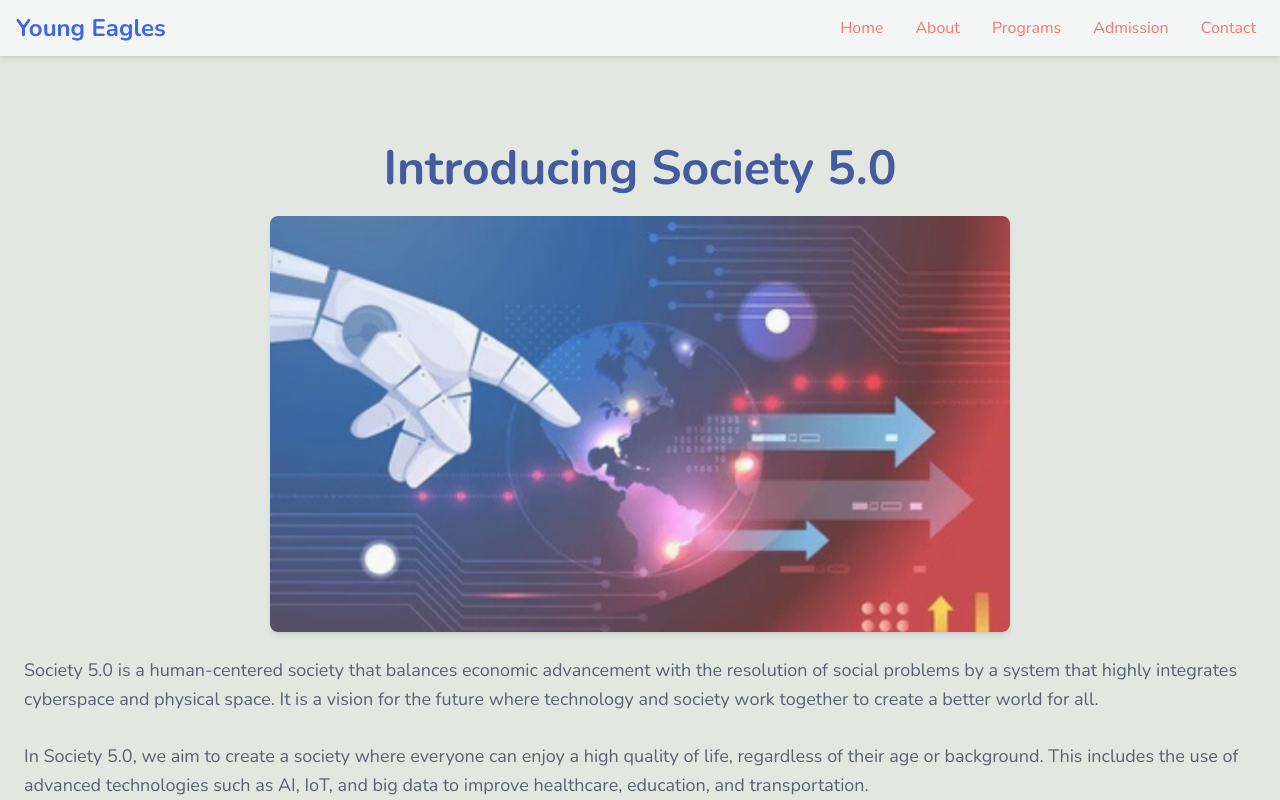
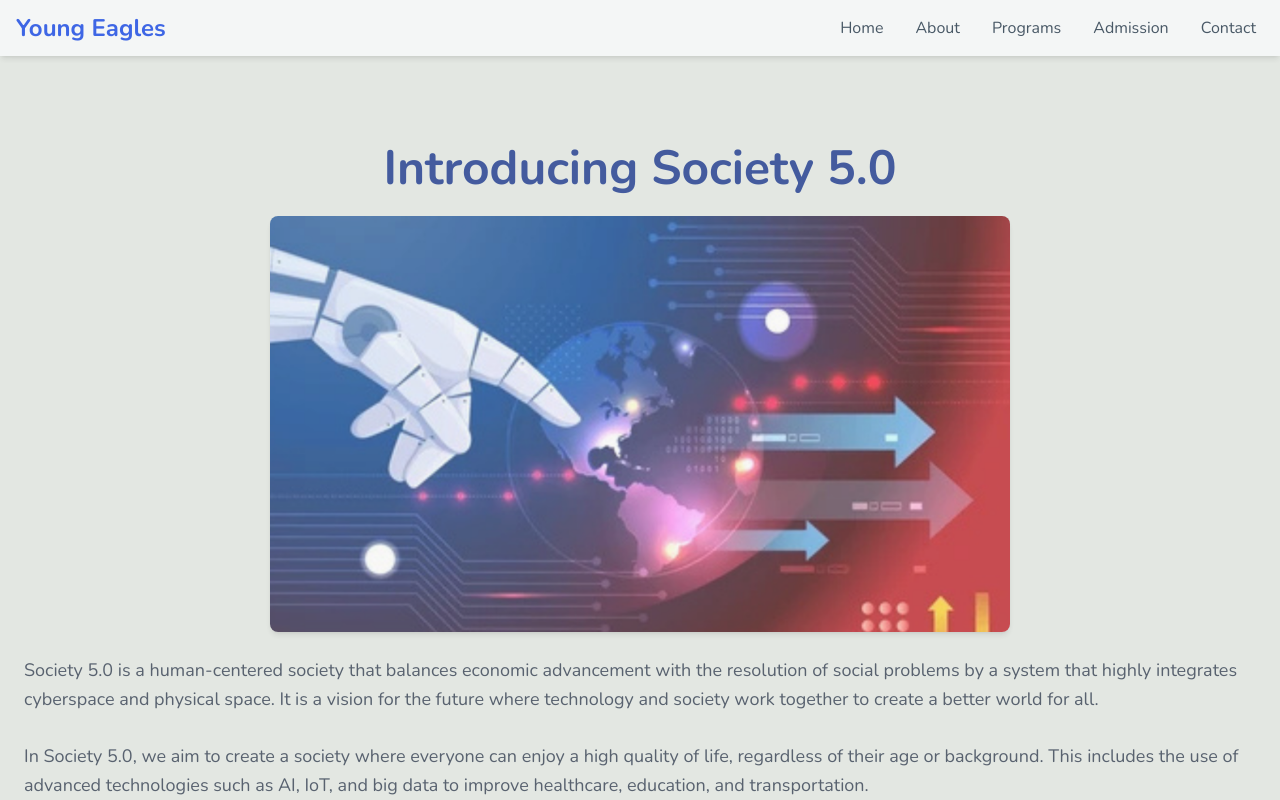
Before and after one commit to K1NG-Devops/eagleswebsite, a React (Vite) app: page / in a window 1280 px wide. Shown: the top 800 px of the page. Built offline with nearby package versions, Linux system fonts and the light colour scheme.

Commit message:
Changed colors in index.css

```diff
--- a/src/index.css
+++ b/src/index.css
@@ -12,7 +12,7 @@
   font-weight: 400;
 
   color-scheme: light dark;
-  color: rgba(238, 70, 70, 0.87);
+  color: #213547;
   background-color: #e3e7e2;
 
   font-synthesis: none;
```
